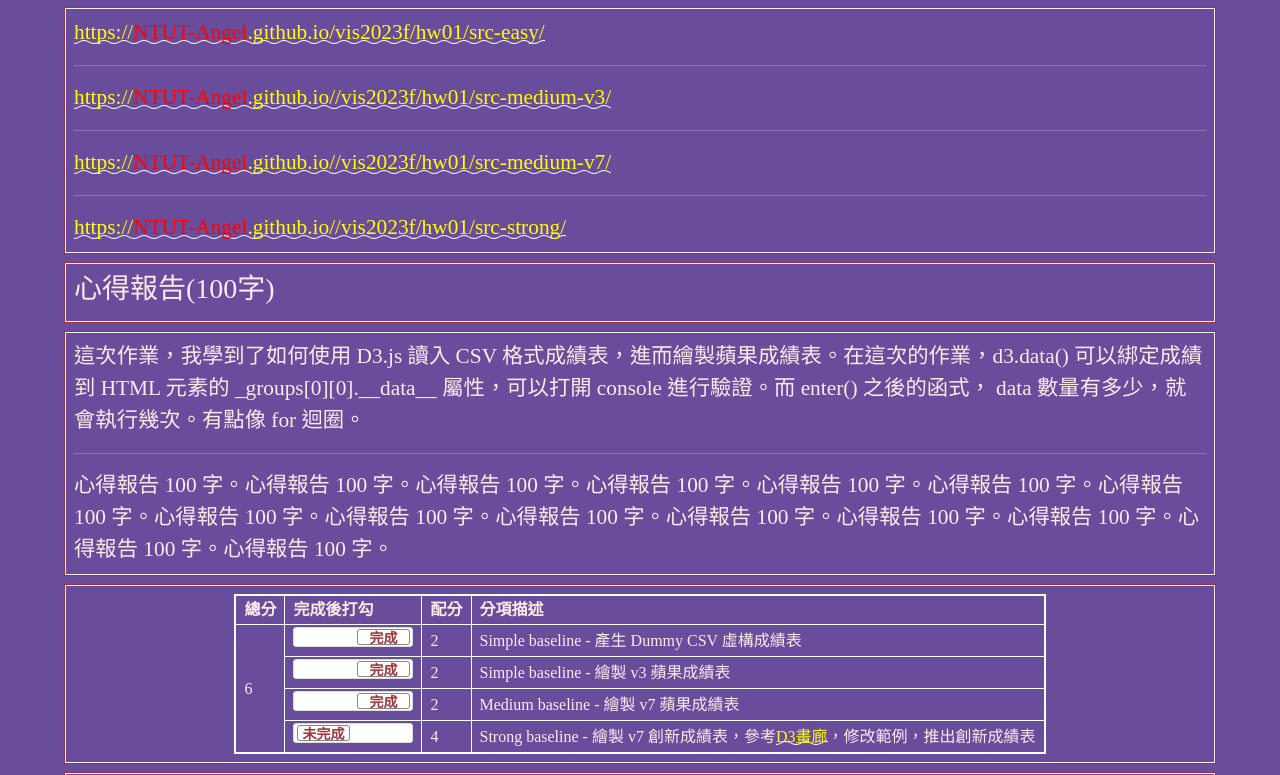
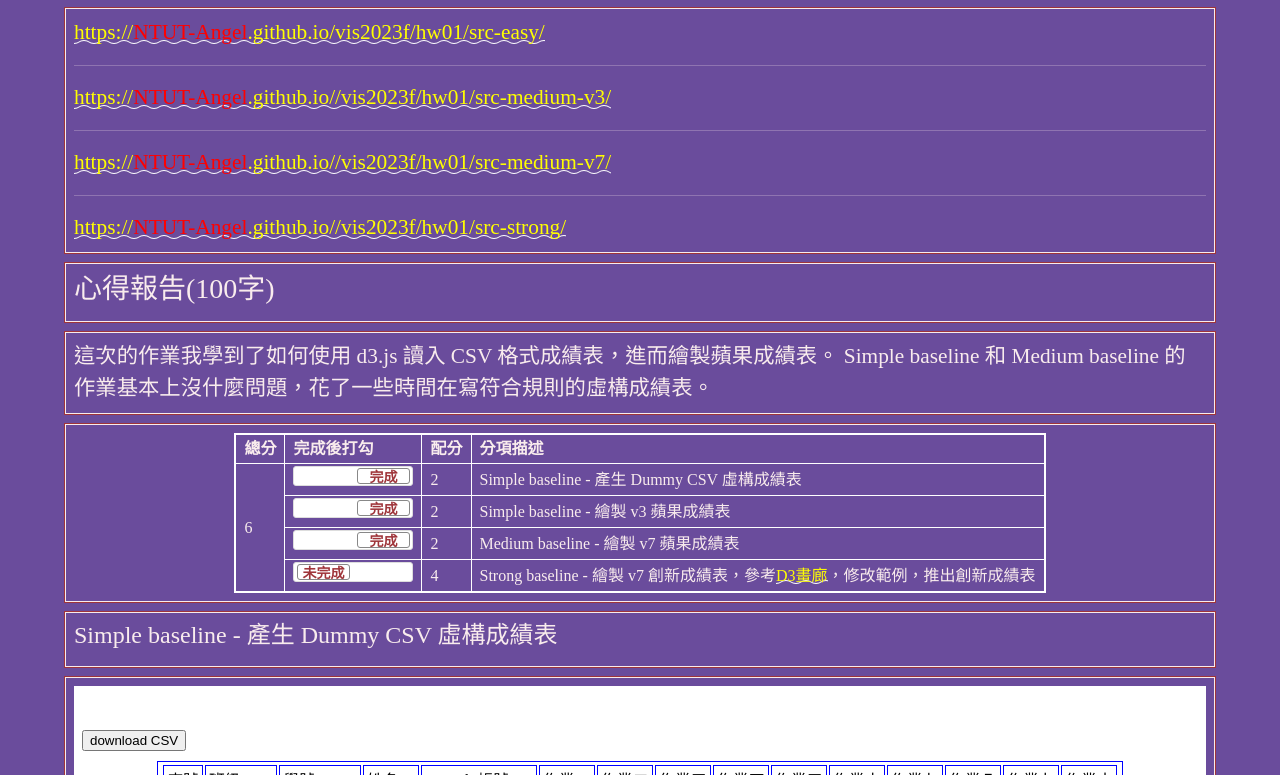
Before and after one commit to NTUT-Angel/vis2023f, a plain HTML site: page hw01/index.html in a window 1280 px wide. Shown: the part 536-1311 px from the top of the page. Drawn offline with nearby package versions, Linux system fonts and the light colour scheme; a web font is replaced by a local one.

Commit message:
modify html.

```diff
--- a/hw01/index.html
+++ b/hw01/index.html
@@ -235,10 +235,8 @@
   <!-- ------------------------------------------------>
   <div class="row hw12">
     <div class="col-md-12 twenty">
-      這次作業，我學到了如何使用 D3.js 讀入 CSV 格式成績表，進而繪製蘋果成績表。在這次的作業，d3.data() 可以綁定成績到 HTML <td> 元素的 _groups[0][0].__data__ 屬性，可以打開 console 進行驗證。而 enter() 之後的函式， data 數量有多少，就會執行幾次。有點像 for 迴圈。
-      <hr>
-
-      心得報告 100 字。心得報告 100 字。心得報告 100 字。心得報告 100 字。心得報告 100 字。心得報告 100 字。心得報告 100 字。心得報告 100 字。心得報告 100 字。心得報告 100 字。心得報告 100 字。心得報告 100 字。心得報告 100 字。心得報告 100 字。心得報告 100 字。
+      這次的作業我學到了如何使用 d3.js 讀入 CSV 格式成績表，進而繪製蘋果成績表。
+      Simple baseline 和 Medium baseline 的作業基本上沒什麼問題，花了一些時間在寫符合規則的虛構成績表。
     </div>
   </div>
 
--- a/hw01/src-strong/index.html
+++ b/hw01/src-strong/index.html
@@ -296,7 +296,7 @@
                 .attr("fill", "currentColor")
                 .text(d => d.data.name);
 
-            document.getElementById("div2").appendChild(svg.node());
+            document.getElementById("div1").appendChild(svg.node());
         }
 
         d3.json('./csv/data2.json').then(function (data) {
```
